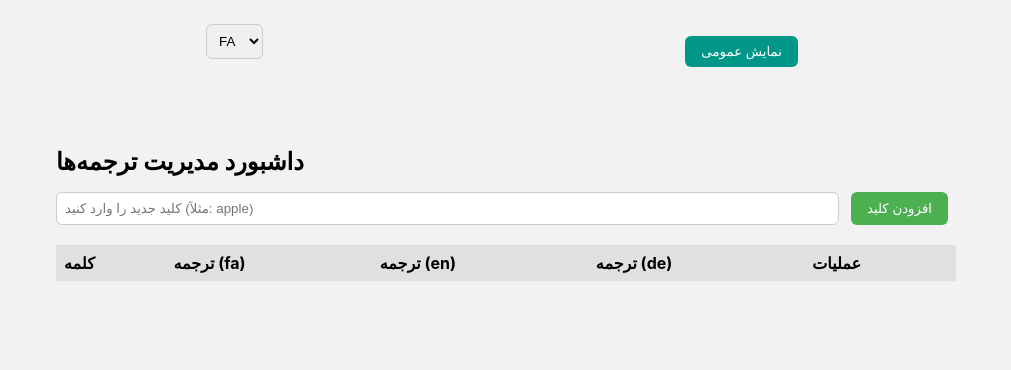
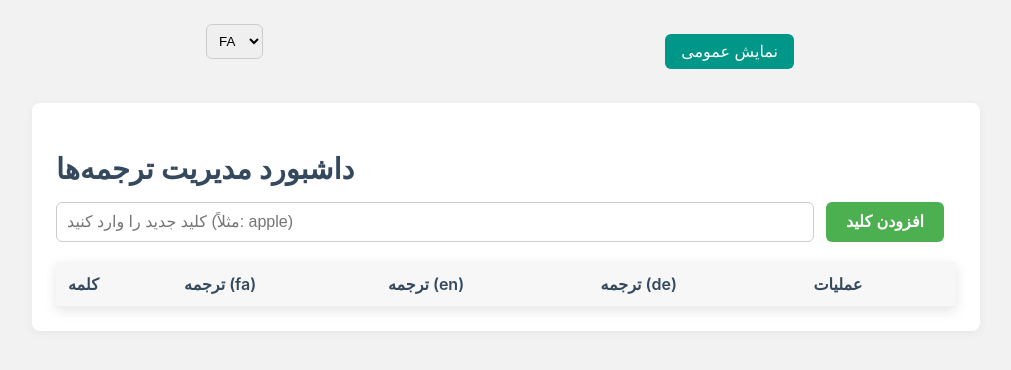
Before and after one commit to Mohamadreza76211/Word-Translation-Dashboard-with-Public-View, a React (Create React App) app: page / in a window 1280 px wide. Shown: the top 370 px of the page, without its empty margins (134-1145 px from the left). Built offline with nearby package versions, Linux system fonts and the light colour scheme.

Commit message:
Third Update - Styles (4/17/2025)

```diff
--- a/src/components/AdminDashboard.jsx
+++ b/src/components/AdminDashboard.jsx
@@ -16,6 +16,7 @@ const AdminDashboard = () => {
   const [isEditing, setIsEditing] = useState({});
 
   const handleAddKeyword = () => {
+    if (!newKeyword.trim()) return;
     addKeyword(newKeyword);
     setNewKeyword("");
   };
--- a/src/components/styles/AdminDashboard.scss
+++ b/src/components/styles/AdminDashboard.scss
@@ -5,14 +5,25 @@ $delete-btn-color: #d32f2f;
 $confirm-btn-color: #388e3c;
 $focus-color: #f1f1f1;
 
+$card-bg-color: #f8f9fa;
+$card-border-color: #e0e0e0;
+$card-shadow: rgba(0, 0, 0, 0.1) 0px 4px 12px;
+$card-hover-color: #f1f1f1;
+
 .container {
   max-width: 900px;
   margin: 0 auto;
   padding: 24px;
+  background-color: #fff;
+  border-radius: 8px;
+  box-shadow: 0 2px 10px rgba(0, 0, 0, 0.05);
 }
 
 h2 {
+  font-size: 1.8rem;
   margin-bottom: 16px;
+  color: #34495e;
+  font-weight: 600;
 }
 
 .input-wrapper {
@@ -21,22 +32,37 @@ h2 {
   gap: 12px;
 
   input {
-    padding: 8px;
+    padding: 10px;
     border: 1px solid #ccc;
     border-radius: 6px;
     flex: 1;
+    font-size: 1rem;
+    transition: border-color 0.3s ease, box-shadow 0.3s ease;
+
+    &:focus {
+      border-color: $primary-color;
+      box-shadow: 0 0 5px $primary-color;
+    }
   }
 
   button {
-    padding: 8px 16px;
+    padding: 10px 20px;
     background-color: $primary-color;
     color: white;
     border: none;
     border-radius: 6px;
     cursor: pointer;
+    font-weight: bold;
+    transition: background-color 0.3s ease, transform 0.2s ease;
 
     &:hover {
       background-color: $hover-color;
+      transform: translateY(-2px);
+    }
+
+    &:active {
+      background-color: darken($primary-color, 10%);
+      transform: translateY(0);
     }
   }
 }
@@ -44,23 +70,60 @@ h2 {
 table {
   width: 100%;
   border-collapse: collapse;
+  box-shadow: $card-shadow;
+  margin-top: 20px;
 
   th,
   td {
-    padding: 8px;
+    padding: 12px;
     text-align: left;
+    font-size: 1rem;
+    border-bottom: 1px solid #eee;
   }
 
   th {
-    background-color: #e0e0e0;
+    background-color: #f7f7f7;
+    color: #34495e;
+    font-weight: 600;
   }
 
   td {
     background-color: #fff;
+    transition: background-color 0.3s ease;
+  }
+
+  tr:hover {
+    background-color: $card-hover-color;
   }
 
   td span {
-    color: red;
+    color: #e74c3c;
+    font-weight: 600;
+  }
+}
+
+button.edit-btn,
+button.delete-btn,
+button.confirm-btn {
+  padding: 10px 20px;
+  border-radius: 6px;
+  font-size: 1rem;
+  display: inline-flex;
+  align-items: center;
+  gap: 8px;
+  cursor: pointer;
+  transition: background-color 0.3s ease, transform 0.2s ease;
+
+  svg {
+    font-size: 1.2rem;
+  }
+
+  &:hover {
+    transform: translateY(-2px);
+  }
+
+  &:active {
+    transform: translateY(0);
   }
 }
 
@@ -92,14 +155,17 @@ button.confirm-btn {
 }
 
 button {
-  padding: 8px 16px;
+  padding: 10px 20px;
   border: none;
   border-radius: 6px;
-  margin-right: 8px;
+  margin-right: 12px;
   cursor: pointer;
+  font-size: 1rem;
+  transition: background-color 0.3s ease, transform 0.2s ease;
 
   &:focus {
     outline: none;
     background-color: $focus-color;
+    box-shadow: 0 0 5px $primary-color;
   }
 }
```
